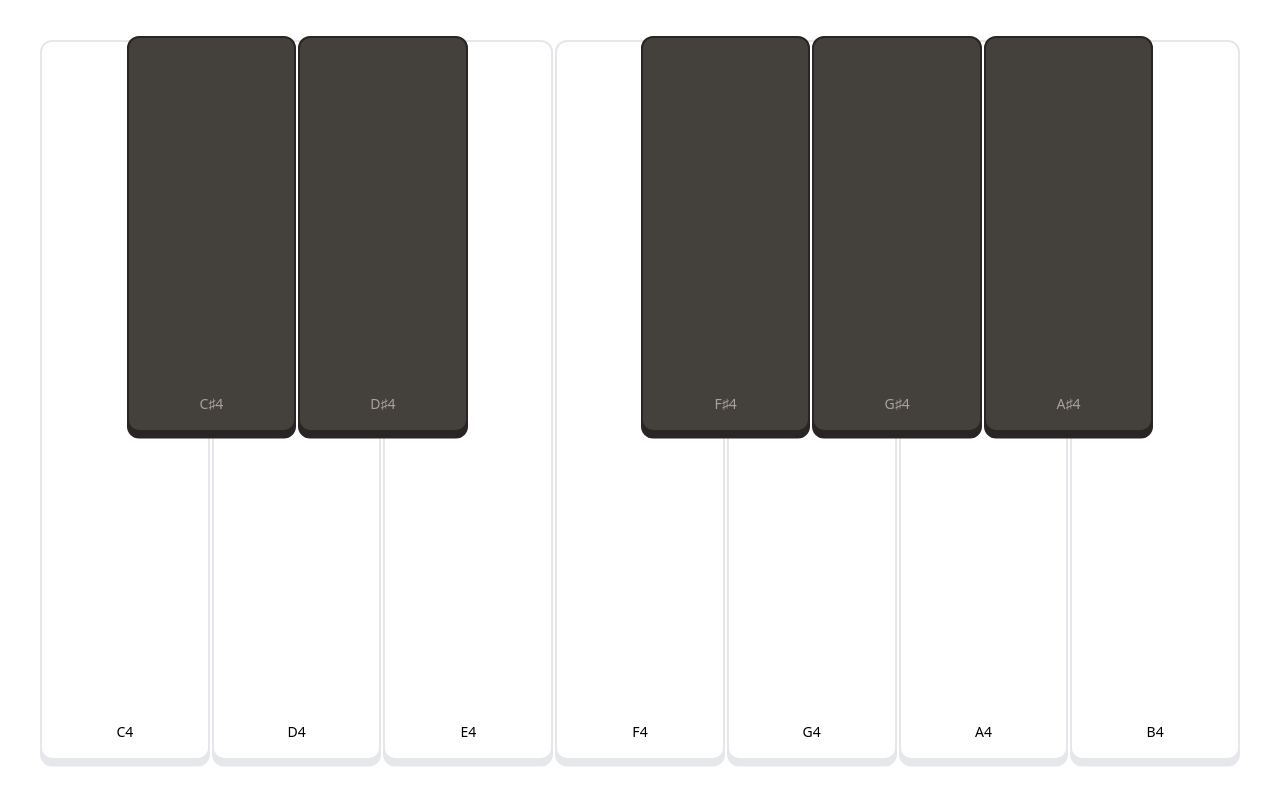
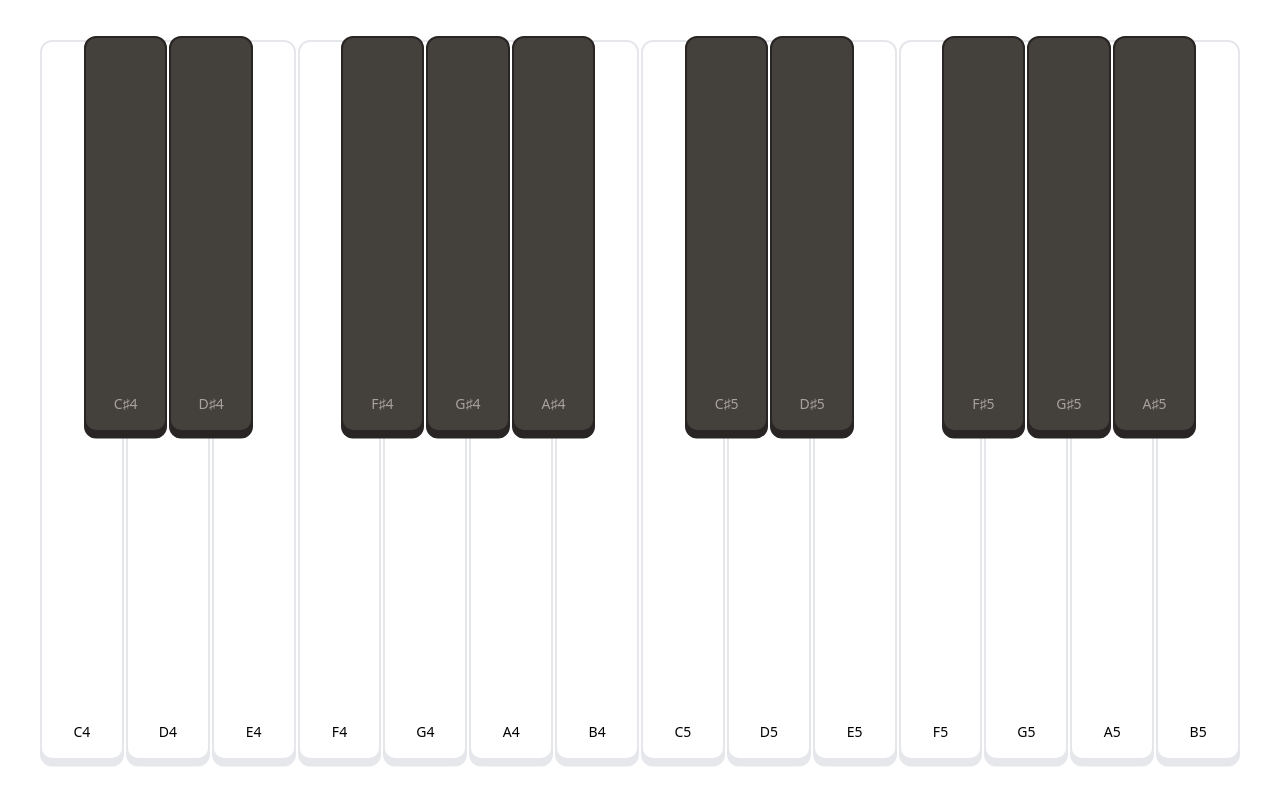
Before and after one commit to Nothehi/Klavue, a Vue app: page / in a window 1280 px wide. Built offline with nearby package versions, Linux system fonts and the light colour scheme.

Commit message:
feat: add another octabe to piano

```diff
--- a/src/components/ThePiano.vue
+++ b/src/components/ThePiano.vue
@@ -6,5 +6,6 @@ import TheOctave from './TheOctave.vue';
 <template>
   <div class="container flex flex-row w-full mx-auto h-full space-x-0.5">
     <TheOctave :number="4" />
+    <TheOctave :number="5" />
   </div>
 </template>
```
